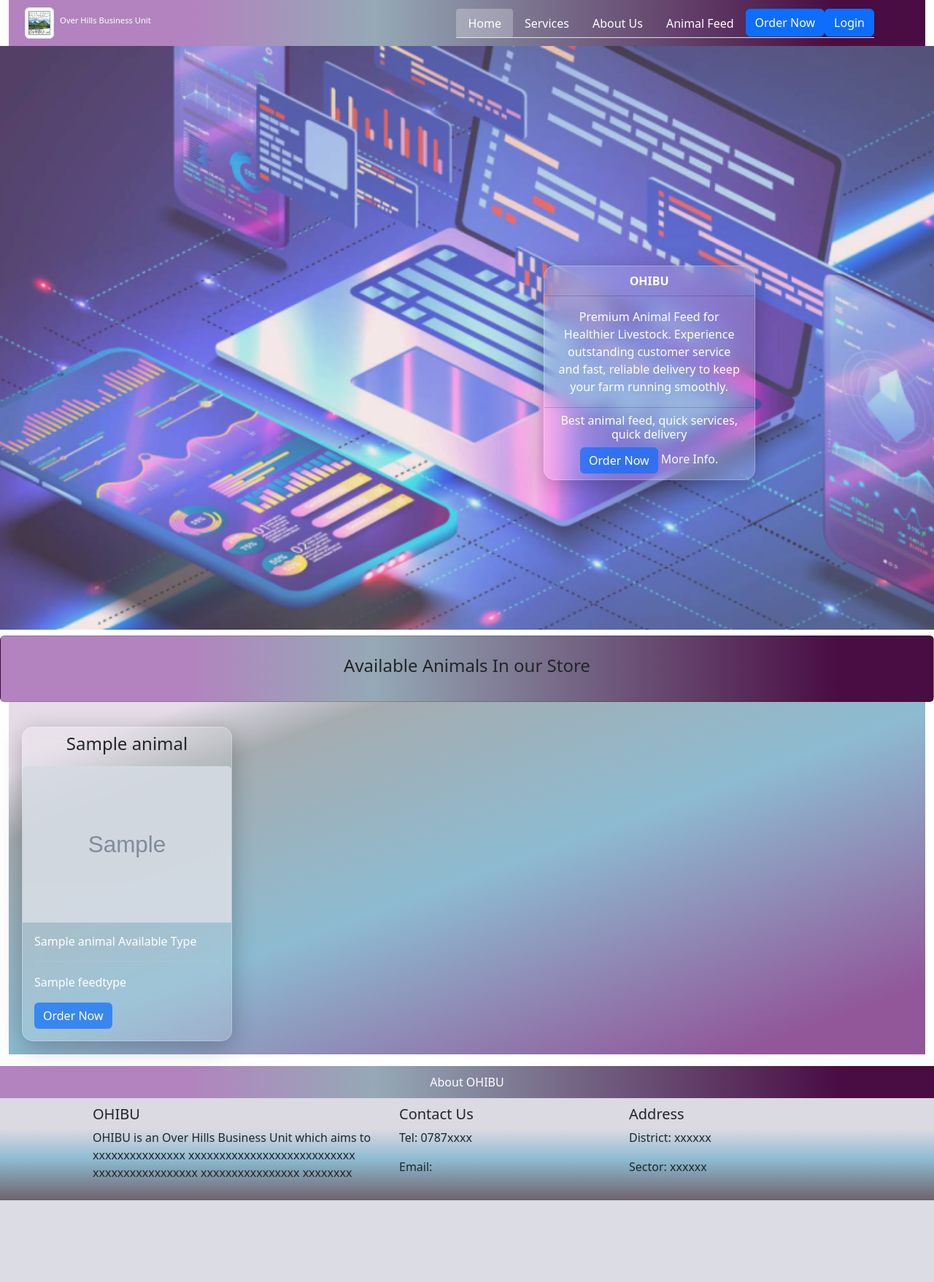
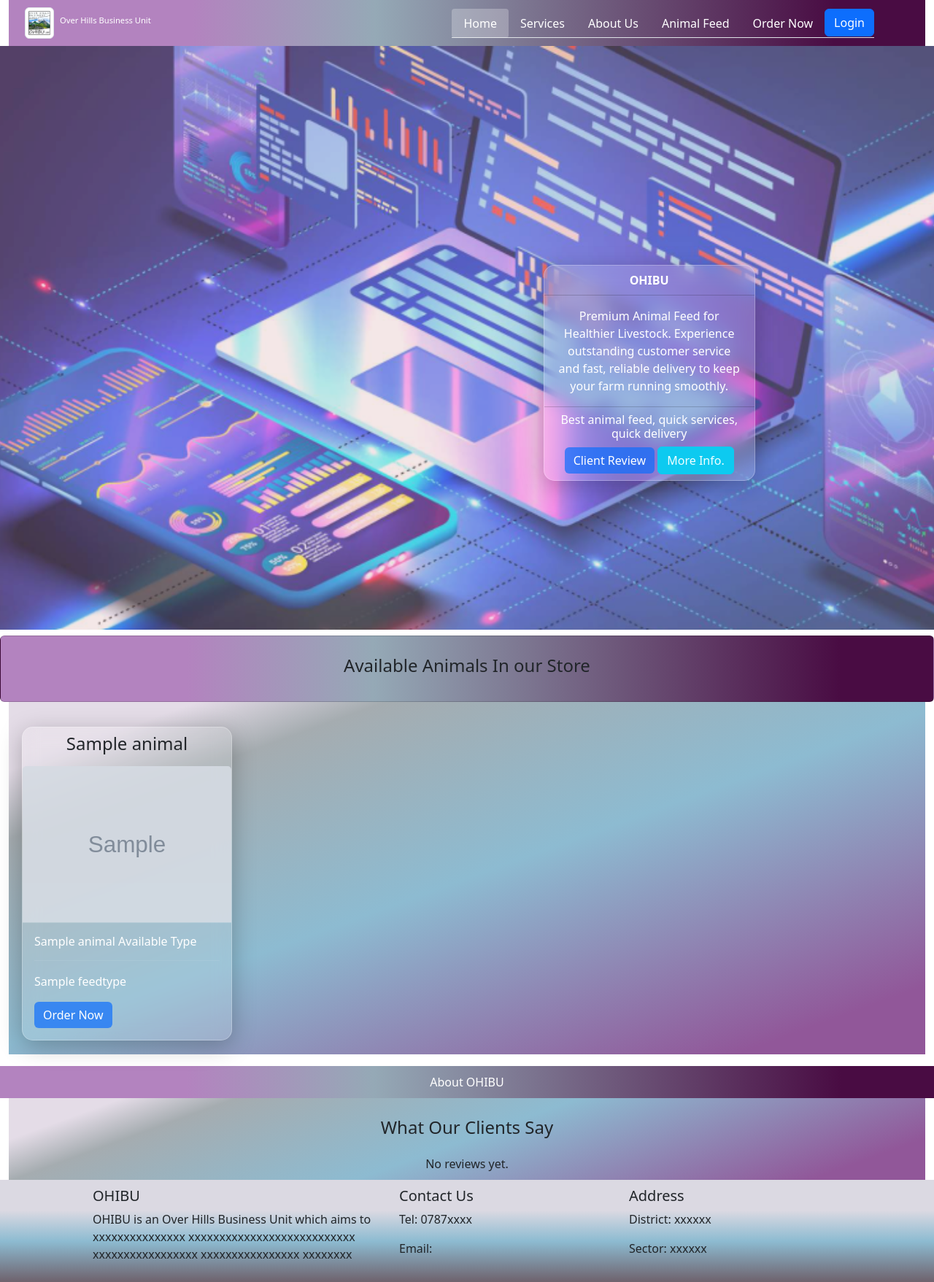
Before and after one commit to UZAJoseph/Livestock-Feed-ims, a Django app: page / in a window 1280 px wide. Shown: the whole page at 73% size. Before the commit the page ends 1645 px from the top, so only its background shows below. Run offline with Django 5.2, Linux system fonts and the light colour scheme; tables that the repository leaves empty hold one stand-in row (values such as "Sample post"); grey boxes marked "Sample" are stand-in pictures; some libraries are stand-ins or nearby versions.

Commit message:
add a review

```diff
--- a/product/forms.py
+++ b/product/forms.py
@@ -1,7 +1,28 @@
 from django import forms
 from django.contrib.auth.models import User
 from django.contrib.auth import authenticate
-from .models import UserProfile
+from .models import UserProfile, FeedType, Review
+
+
+
+
+
+class ReviewForm(forms.Form):
+    feed_type = forms.ModelChoiceField(
+        queryset=FeedType.objects.all(),
+        widget=forms.Select(attrs={'class': 'form-select'})
+    )
+    comment = forms.CharField(
+        widget=forms.Textarea(attrs={'class': 'form-control', 'rows': 3, 'placeholder': 'Share your experience...'})
+    )
+
+    def save(self, user):
+        return Review.objects.create(
+            user=user,
+            feed_type=self.cleaned_data['feed_type'],
+            comment=self.cleaned_data['comment'],
+        )
+
 
 
 class RegisterForm(forms.Form):
--- a/product/models.py
+++ b/product/models.py
@@ -11,6 +11,17 @@ from django.contrib.auth.models import User
 
 #add model
 
+class Review(models.Model):
+    user = models.ForeignKey(User, on_delete=models.CASCADE, related_name='reviews')
+    feed_type = models.ForeignKey('FeedType', on_delete=models.CASCADE, related_name='reviews')
+    comment = models.TextField()
+    created_at = models.DateTimeField(auto_now_add=True)
+
+    class Meta:
+        ordering = ['-created_at']
+
+    def __str__(self):
+        return f"{self.user.username} on {self.feed_type.name}"
 
 class UserProfile(models.Model):
     user = models.OneToOneField(User, on_delete=models.CASCADE, related_name='profile')
--- a/product/urls.py
+++ b/product/urls.py
@@ -3,6 +3,7 @@ from . import views
 
 
 urlpatterns = [
+    path('review/', views.review_create, name='review_create'),
     path('register/', views.register_view, name='register'),
     path('login/', views.login_view, name='login'),
     path('logout/', views.logout_view, name='logout'),
--- a/product/views.py
+++ b/product/views.py
@@ -8,8 +8,9 @@ from .models import Animal, Order, Product, FeedType
 from django.db.models import Sum, F, DecimalField
 from django.db.models.functions import Coalesce
 from django.contrib.admin.views.decorators import staff_member_required
-from .models import Order, Sale, SaleItem, Product, Animal, FeedType
-from .forms import RegisterForm, LoginForm
+from .models import Order, Sale, SaleItem, Product, Animal, FeedType, Review
+from .forms import RegisterForm, LoginForm,  ReviewForm
+
 
 
 
@@ -24,6 +25,8 @@ def _base_context(request, **extra):
         'products': Product.objects.select_related('feed_type', 'feed_type__animal', 'store').filter(quantity__gt=0),
         'register_form': RegisterForm(),
         'login_form': LoginForm(),
+        'review_form': ReviewForm(),
+        'reviews': Review.objects.select_related('user', 'feed_type').all()[:20],
         'profile': getattr(request.user, 'profile', None) if request.user.is_authenticated else None,
     }
     context.update(extra)
@@ -63,6 +66,18 @@ def login_view(request):
         else:
             messages.error(request, "Please fix the errors below.")
             return render(request, 'base.html', _base_context(request, login_form=form, open_modal='login'))
+    return redirect('index')
+
+@login_required(login_url='/')
+def review_create(request):
+    if request.method == 'POST':
+        form = ReviewForm(request.POST)
+        if form.is_valid():
+            form.save(user=request.user)
+            messages.success(request, "Thanks for your feedback!")
+        else:
+            messages.error(request, "Please fix the errors below.")
+            return render(request, 'base.html', _base_context(request, review_form=form, open_modal='review'))
     return redirect('index')
 
 
--- a/templates/base.html
+++ b/templates/base.html
@@ -187,10 +187,10 @@
                         </li>
                         <li class="nav-item">
                             {% if user.is_authenticated %}
-                            <a href="#" class="btn btn-primary" data-bs-toggle="modal" data-bs-target="#orderNow">Order
+                            <a href="#" class="nav-link" data-bs-toggle="modal" data-bs-target="#orderNow">Order
                                 Now</a>
                             {% else %}
-                            <a href="#" class="btn btn-primary" onclick="markOrderIntent()" data-bs-toggle="modal"
+                            <a href="#" class="nav-link" onclick="markOrderIntent()" data-bs-toggle="modal"
                                 data-bs-target="#authModal">Order Now</a>
                             {% endif %}
                         </li>
@@ -245,8 +245,8 @@
                         <div class="card-footer text-center">
                             <h6 class="footMessage ">Best animal feed, quick services, quick delivery</h6>
                             <a href="#" class="btn btn-primary" type="button" data-bs-toggle="modal"
-                                data-bs-target="#orderNow">Order Now</a>
-                            <a href="#" data-bs-toggle="modal" data-bs-target="#description"
+                                data-bs-target="#reviewModal">Client Review</a>
+                            <a href="#" data-bs-toggle="modal" class="btn btn-info" data-bs-target="#description"
                                 style="color: azure; text-decoration: none;">More Info.</a>
                         </div>
                     </div>
@@ -314,6 +314,37 @@
                 </div>
             </div>
         </div>
+
+        <section id="reviews" class="mixcolor2">
+    <div class="row pt-3">
+        <div class="col-12 text-center">
+            <h4>What Our Clients Say</h4>
+        </div>
+    </div>
+    <div class="row pt-3">
+        {% for review in reviews %}
+        <div class="col-md-4">
+            <div class="card glass-card m-2">
+                <div class="card-body">
+                    <h6 class="card-title">{{ review.user.first_name|default:review.user.username }}</h6>
+                    <p class="mb-1" style="color: rgba(255,255,255,0.6); font-size: 0.85rem;">{{ review.feed_type.name }}</p>
+                    <p class="card-text">{{ review.comment }}</p>
+                </div>
+            </div>
+        </div>
+        {% empty %}
+        <div class="col-12 text-center">No reviews yet.</div>
+        {% endfor %}
+    </div>
+    {% if user.is_authenticated %}
+    <div class="row pt-2 pb-3">
+        <div class="col-12 text-center">
+            <a href="#" class="btn btn-primary" data-bs-toggle="modal" data-bs-target="#reviewModal">Leave a Review</a>
+        </div>
+    </div>
+    {% endif %}
+</section>
+
         <section id="aboutUs">
             <div class="row bg-info1">
                 <div class="col-sm-1"></div>
@@ -341,6 +372,7 @@
         </section>
     </div>
     {% include 'auth.html' %}
+    {% include 'review.html' %}
     {% include 'order.html' %}
     {% include 'desc.html' %}
     {% include 'animal_feed.html' %}
--- /dev/null
+++ b/templates/review.html
@@ -0,0 +1,27 @@
+
+<div class="modal glass-modal" id="reviewModal">
+    <div class="modal-dialog">
+        <div class="modal-content">
+            <div class="modal-header">
+                <h4 class="modal-title">Leave a Review</h4>
+                <button type="button" class="btn-close" data-bs-dismiss="modal"></button>
+            </div>
+            <div class="modal-body">
+                <form method="post" action="{% url 'review_create' %}">
+                    {% csrf_token %}
+                    <div class="mb-3">
+                        <label class="form-label">Feed Type</label>
+                        {{ review_form.feed_type }}
+                        {{ review_form.feed_type.errors }}
+                    </div>
+                    <div class="mb-3">
+                        <label class="form-label">Your Comment</label>
+                        {{ review_form.comment }}
+                        {{ review_form.comment.errors }}
+                    </div>
+                    <button type="submit" class="btn btn-success">Submit Review</button>
+                </form>
+            </div>
+        </div>
+    </div>
+</div>
```
Also changed, not shown: product/migrations/0012_review.py (added).
